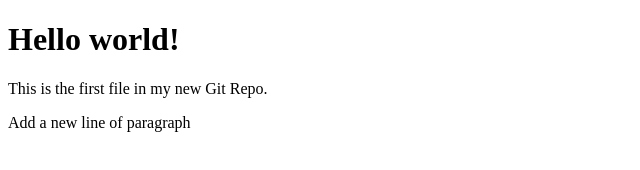
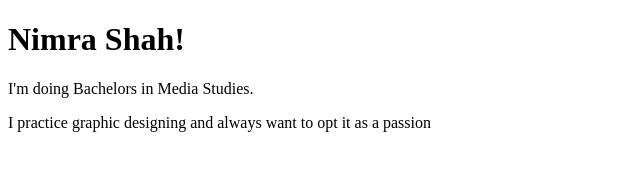
Before and after one commit to NimraShahh/NimraShahh.github.io, a plain HTML site: page index1.html in a window 1280 px wide. Shown: the whole page, without its empty margins (0-640 px from the left). Drawn offline with Linux system fonts and the light colour scheme.

Commit message:
Update index1.html

```diff
--- a/index1.html
+++ b/index1.html
@@ -1,14 +1,14 @@
 <!DOCTYPE html>
 <html>
 <head>
-<title>Hello World!</title>
+<title>Nimra Shah!</title>
 <link rel="stylesheet" href="bluestyle.css">
 </head>
 <body>
 
-<h1>Hello world!</h1>
-<p>This is the first file in my new Git Repo.</p>
- <p>Add a new line of paragraph</p>
+<h1>Nimra Shah!</h1>
+<p>I'm doing Bachelors in Media Studies.</p>
+ <p>I practice graphic designing and always want to opt it as a passion</p>
 
 </body>
 </html>
```
